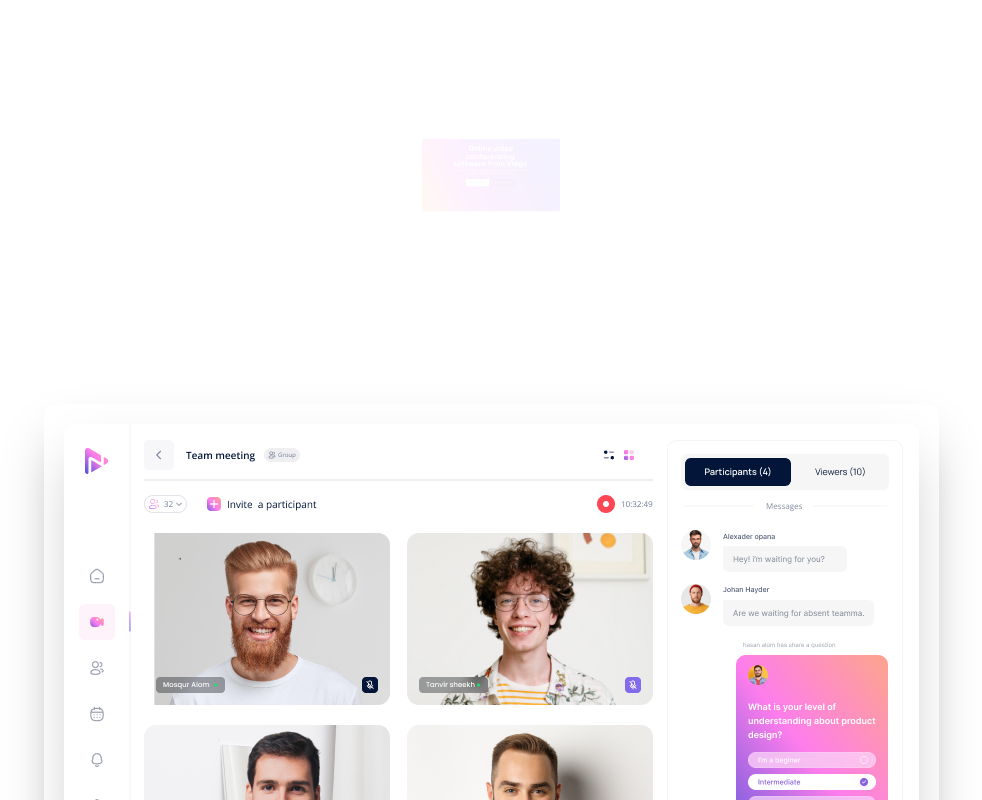
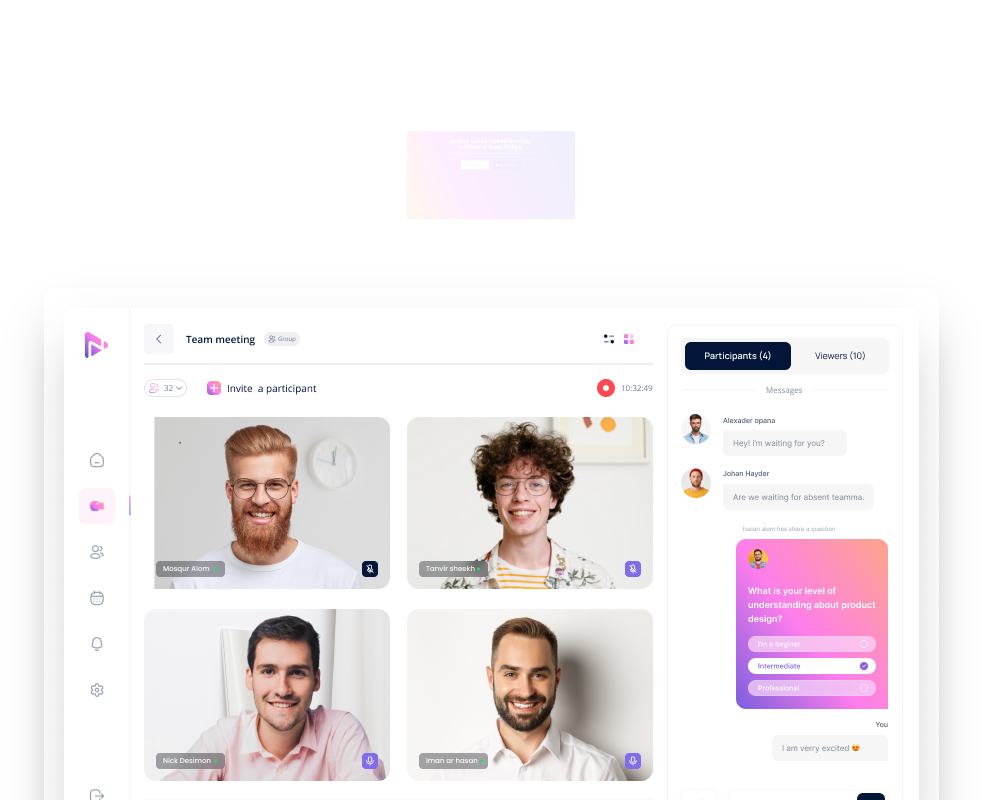
Before and after one commit to webwithyaroo/Vidgo, a React (Vite) app: page / in a window 1280 px wide. Shown: the part 220-1020 px from the top of the page, without its empty margins (149-1131 px from the left). Built offline with nearby package versions, Linux system fonts and the light colour scheme.

Commit message:
finalizing

```diff
--- a/src/sectionFolder/Home.jsx
+++ b/src/sectionFolder/Home.jsx
@@ -18,7 +18,7 @@ const Home = () => {
   const scale = useTransform(scrollYProgress, [0, 0.2, 1], [1, 1, 0]);
   const opacity = useTransform(scrollYProgress, [0, 0.8, 1], [1, 0.2, 0]);
 
-  const text = " Online video conferencing software from Vidgo";
+  const text = "Online video conferencing software from Vidgo";
 
   return (
     <header className=" max-sm:px-2 flex max-container  flex-col items-center  justify-center ">
@@ -29,13 +29,13 @@ const Home = () => {
       h-[80vh]  fixed top-[75px] rounded-[24px] max-sm:rounded-lg -z-10 header-gradient "
       >
         <div className="flex flex-col items-center text-center ">
-          <motion.h1 className="font-fontSpace px-3 lg:text-6xl font-bold  mt-14 text-5xl max-sm:3xl  leading-[3rem] sm:max-w-[60vw]">
+          <motion.h1 className="font-fontSpace px-3 lg:text-5xl font-bold  mt-14 text-4xl max-sm:3xl  leading-[36px] lg:leading-10  sm:max-w-[60vw]">
             {text.split(" ").map((word, wordIndex) => (
               <span key={wordIndex} className="inline-block">
                 {word.split("").map((letter, letterIndex) => (
                   <motion.span
                     key={letterIndex}
-                    className="inline-block font-fontSpace "
+                    className=" font-fontSpace  "
                     initial={{ opacity: 0, y: 50 }}
                     animate={{ opacity: 1, y: 0 }}
                     transition={{
@@ -50,12 +50,17 @@ const Home = () => {
               </span>
             ))}
           </motion.h1>
-          <p className="max-w-[686px] text-sm mt-4 text-white">
+          <motion.p
+            initial={{ opacity: 0, y: 100 }}
+            animate={{ opacity: 1, y: 0 }}
+            transition={{ delay: 0.8, duration: 0.7 }}
+            className="max-w-[686px] text-sm mt-4 text-white"
+          >
             Vidgo Meeting is an online collaboration platform that helps people
             connect with others and stay productive while working remotely.
-          </p>
+          </motion.p>
         </div>
-        <div className="flex gap-6 max-md:gap-3 max-sm:flex-col max-sm:w-full items-center justify-center mt-9 mb-7 max-sm:mb-6 ">
+        <div className="flex gap-6 max-md:gap-3 max-sm:flex-col max-sm:w-full items-center justify-center mt-4 mb-7 max-sm:mb-6 ">
           <motion.button
             initial={{ opacity: 0, x: -20 }}
             animate={{ opacity: 1, x: 0 }}
@@ -85,8 +90,14 @@ const Home = () => {
           </motion.button>
         </div>
       </motion.div>
-      <div className="h-[200vh] mt-[75vh]  ">
-        <div className=" w-full flexItem sticky top-[50px] z-50     max-container p-6">
+      <div
+        className=" mt-[55vh]  lg:mt-[55vh]
+        w-full relative mb-96 max-md:mb-[40vh] max-[500px]:mb-10"
+      >
+        <div
+          className=" w-full h-[100vh] flexItem absolute
+         z-50     max-container p-6"
+        >
           <motion.div
             initial={{
               y: 50,
@@ -102,7 +113,7 @@ const Home = () => {
               damping: 5, // Controls bounciness
               stiffness: 100, // Controls stiffness
             }}
-            className="bgTransparent p-5 rounded-xl  shadow-2xl bottom-96"
+            className="bgTransparent p-5 rounded-xl  shadow-2xl bottom-96 max-[500px]:top-5 "
           >
             {
               <img
```
